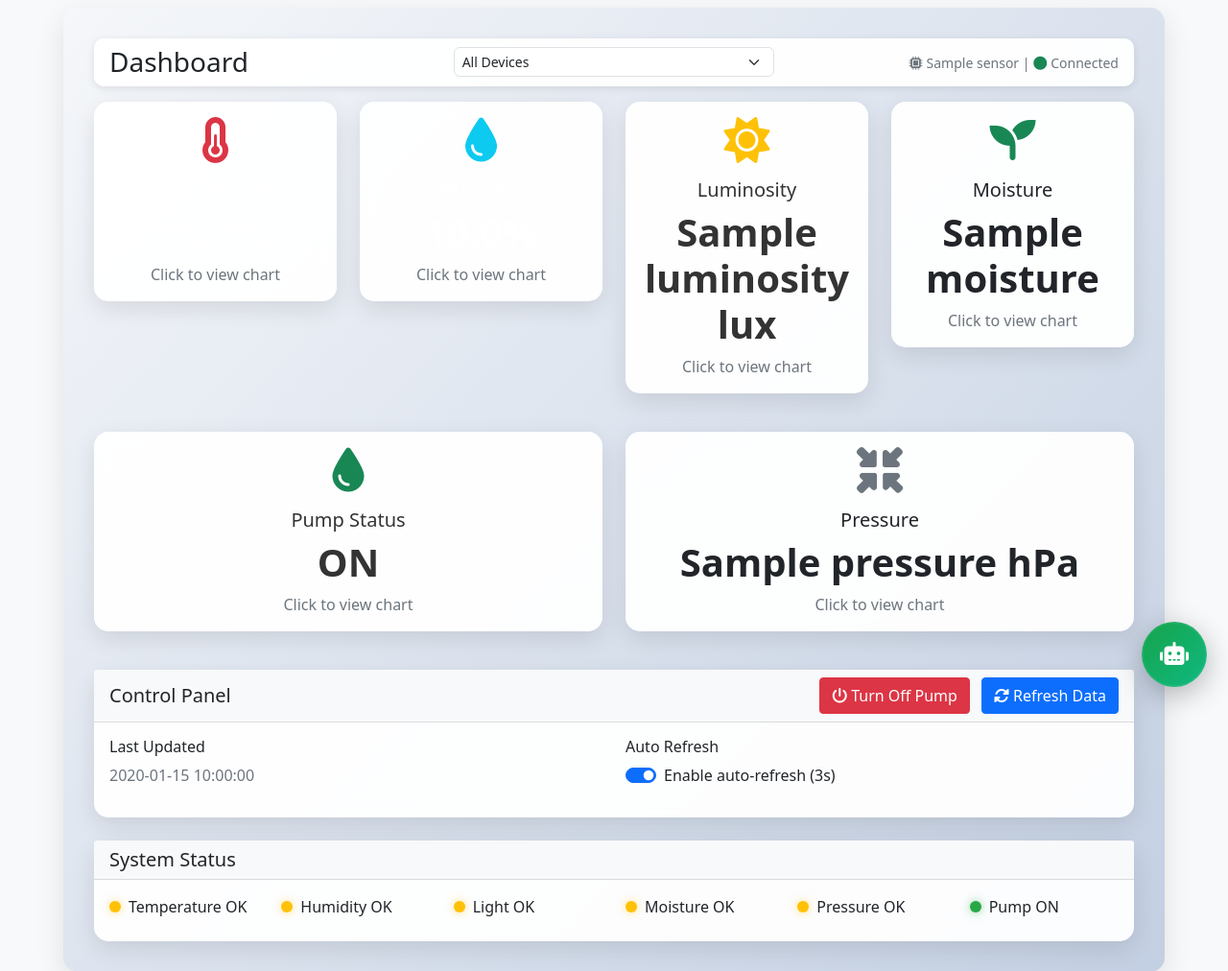
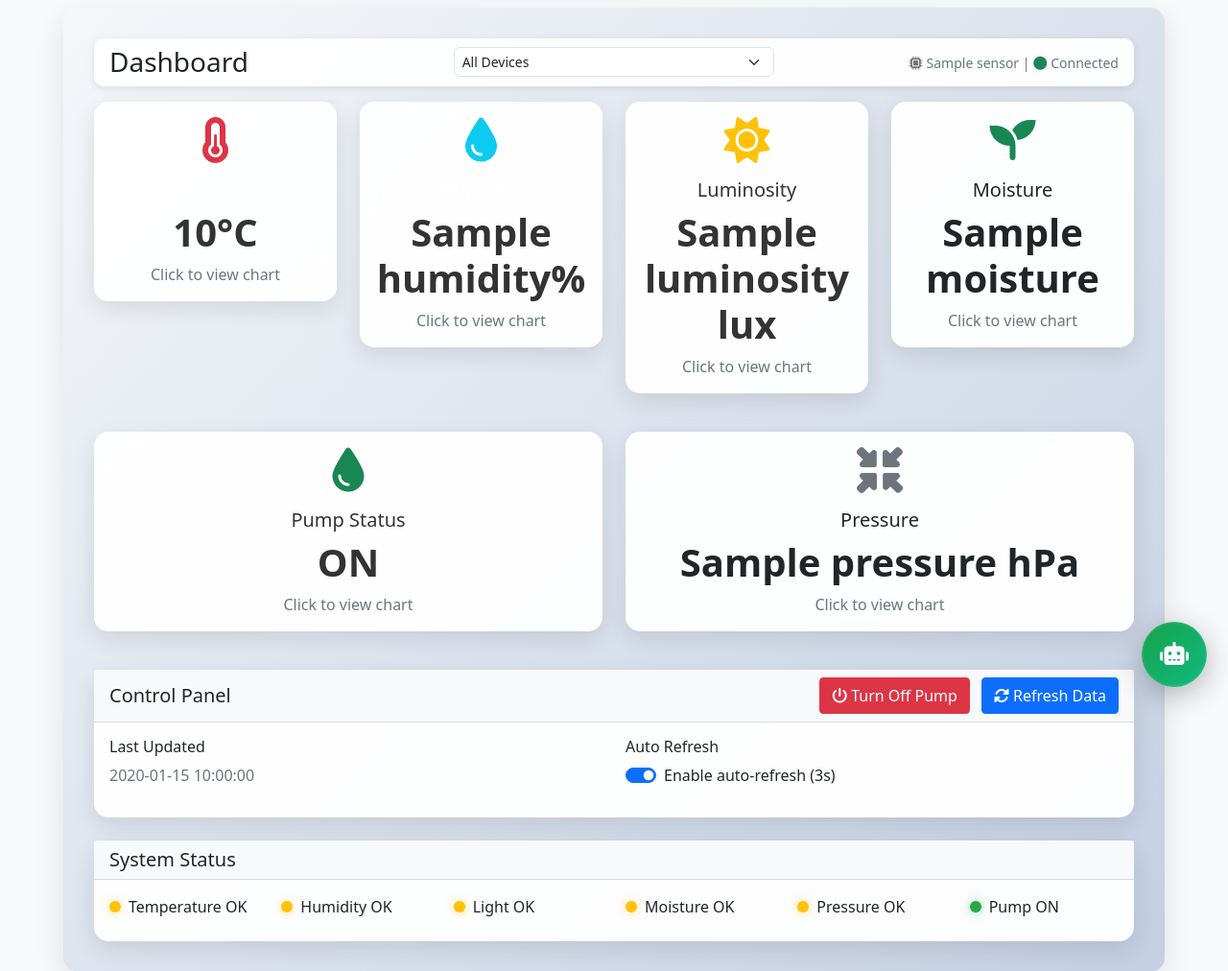
Before and after one commit to andrei-crisu/GreenGrowth_GROOT, a Flask app: template WebUI/firebase-flask-app/app/templates/index.html in a window 1280 px wide. Shown: the part 62-1074 px from the top of the page at 96% size. Run offline with Flask 3, Linux system fonts and the light colour scheme; the template is opened without the code that fills it: most values are stand-ins (such as "Sample title", 1, 10 or a date in 2020); data that the repository does not hold is empty.

Commit message:
fix ui issues

```diff
--- a/WebUI/firebase-flask-app/app/firebase_client.py
+++ b/WebUI/firebase-flask-app/app/firebase_client.py
@@ -20,10 +20,16 @@
         service_account_path = os.getenv('FIREBASE_SERVICE_ACCOUNT_PATH')
         database_url = os.getenv('FIREBASE_DATABASE_URL', 'https://groot-f61e8-default-rtdb.europe-west1.firebasedatabase.app/')
 
+        # If not set via environment, try to use the local file
         if not service_account_path:
-            print("FIREBASE_SERVICE_ACCOUNT_PATH not set - running in test mode without Firebase")
-            rtdb = None
-            return
+            local_key_path = os.path.join(os.path.dirname(__file__), '..', 'config', 'firebase-key.json')
+            if os.path.exists(local_key_path):
+                service_account_path = local_key_path
+                print(f"Using local Firebase key: {service_account_path}")
+            else:
+                print("FIREBASE_SERVICE_ACCOUNT_PATH not set and no local key found - running in test mode without Firebase")
+                rtdb = None
+                return
 
         # Initialize Firebase Admin SDK with Realtime Database URL
         if not firebase_admin._apps:
--- a/WebUI/firebase-flask-app/app/routes/api.py
+++ b/WebUI/firebase-flask-app/app/routes/api.py
@@ -113,6 +113,8 @@
                 'temperature': round(random.uniform(20.0, 26.0), 1),
                 'humidity': round(random.uniform(45.0, 75.0), 1),
                 'luminosity': random.randint(200, 1200),
+                'pressure': round(random.uniform(1000.0, 1030.0), 1),
+                'moisture': random.randint(20, 80),
                 'pump_status': 'ON' if random.choice([True, False]) else 'OFF',
                 'timestamp': datetime.now().strftime('%Y-%m-%d %H:%M:%S'),
                 'source': 'mock_data'
@@ -128,8 +130,10 @@
 
         # Get all devices data to find the most recent reading
         all_devices = reader.get_all_devices_data()
+        print(f"DEBUG: Retrieved {len(all_devices) if all_devices else 0} devices from Firebase")
 
         if not all_devices:
+            print("DEBUG: No devices found in Firebase")
             return jsonify({
                 'success': True,
                 'data': {
@@ -171,7 +175,9 @@
                 'timestamp': latest_reading.get('timestamp'),
                 'source': 'firebase_realtime_db'
             }
+            print(f"DEBUG: Latest reading found - Temp: {sensor_data['temperature']}, Humidity: {sensor_data['humidity']}")
         else:
+            print("DEBUG: No latest reading found")
             sensor_data = {
                 'temperature': None,
                 'humidity': None,
--- a/WebUI/firebase-flask-app/app/static/css/styles.css
+++ b/WebUI/firebase-flask-app/app/static/css/styles.css
@@ -111,9 +111,19 @@
     color: white;
 }
 
+.temperature-card .sensor-value {
+    color: #333 !important;
+    font-weight: bold;
+}
+
 .humidity-card {
     background: linear-gradient(135deg, #4ecdc4, #6dd5ed);
     color: white;
+}
+
+.humidity-card .sensor-value {
+    color: #333 !important;
+    font-weight: bold;
 }
 
 .luminosity-card {
--- a/WebUI/firebase-flask-app/app/templates/index.html
+++ b/WebUI/firebase-flask-app/app/templates/index.html
@@ -38,7 +38,7 @@
                     <i class="fas fa-thermometer-half fa-3x text-danger"></i>
                 </div>
                 <h5 class="card-title mt-3">Temperature</h5>
-                <h2 class="sensor-value" id="temperature-value">{{ "%.1f"|format(sensor_data.temperature) if sensor_data.temperature and sensor_data.temperature != 0 else "N/A" }}°C</h2>
+                <h2 class="sensor-value" id="temperature-value">{{ sensor_data.temperature }}°C</h2>
                 <p class="card-text text-muted">Click to view chart</p>
             </div>
         </div>
@@ -52,7 +52,7 @@
                     <i class="fas fa-tint fa-3x text-info"></i>
                 </div>
                 <h5 class="card-title mt-3">Humidity</h5>
-                <h2 class="sensor-value" id="humidity-value">{{ "%.1f"|format(sensor_data.humidity) if sensor_data.humidity and sensor_data.humidity != 0 else "N/A" }}%</h2>
+                <h2 class="sensor-value" id="humidity-value">{{ sensor_data.humidity }}%</h2>
                 <p class="card-text text-muted">Click to view chart</p>
             </div>
         </div>
@@ -366,16 +366,22 @@
 
 // Update sensor values on the page
 function updateSensorValues(sensorData) {
+    console.log('DEBUG JS: Received sensor data:', sensorData);
+    console.log('DEBUG JS: Temperature:', sensorData.temperature, 'Type:', typeof sensorData.temperature);
+    console.log('DEBUG JS: Humidity:', sensorData.humidity, 'Type:', typeof sensorData.humidity);
+
     // Handle temperature
-    if (sensorData.temperature !== null && sensorData.temperature !== undefined && sensorData.temperature !== 0) {
-        document.getElementById('temperature-value').textContent = sensorData.temperature.toFixed(1) + '°C';
+    const tempValue = parseFloat(sensorData.temperature);
+    if (!isNaN(tempValue)) {
+        document.getElementById('temperature-value').textContent = tempValue.toFixed(1) + '°C';
     } else {
         document.getElementById('temperature-value').textContent = 'N/A';
     }
 
     // Handle humidity
-    if (sensorData.humidity !== null && sensorData.humidity !== undefined) {
-        document.getElementById('humidity-value').textContent = sensorData.humidity.toFixed(1) + '%';
+    const humidityValue = parseFloat(sensorData.humidity);
+    if (!isNaN(humidityValue)) {
+        document.getElementById('humidity-value').textContent = humidityValue.toFixed(1) + '%';
     } else {
         document.getElementById('humidity-value').textContent = 'N/A';
     }
```
Also changed, not shown: WebUI/firebase-flask-app/app/routes/web.py (+9 -8 lines).
